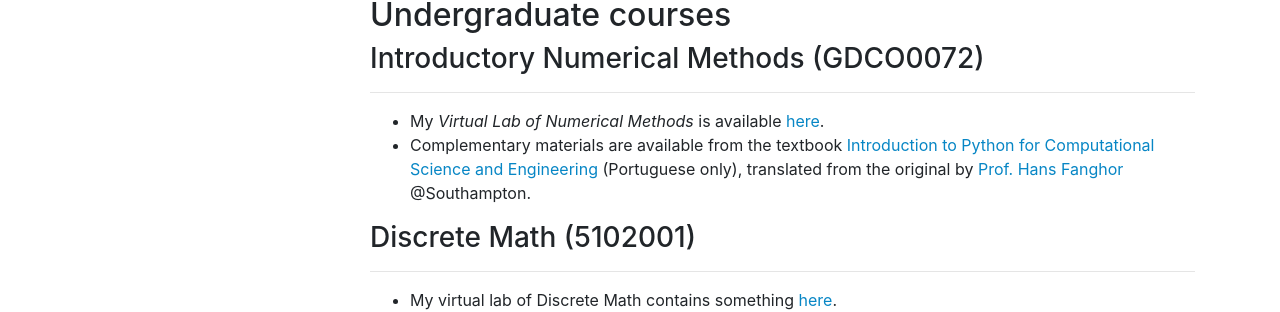
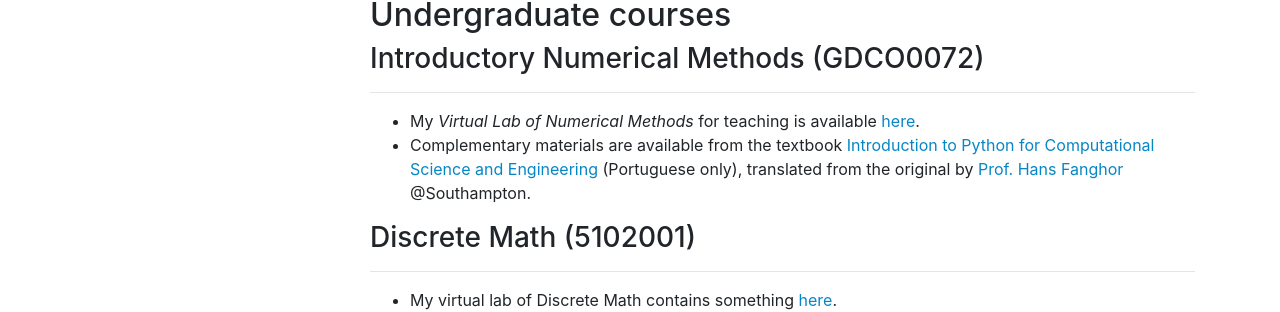
Before and after one commit to gcpeixoto/gcpeixoto.github.io, a Jekyll site: the page built from _pages/teaching.md, in a window 1280 px wide and 900 px high, scrolled down 1075 px. Shown: the part 149-461 px from the top of the window. Built offline with Jekyll 4.4.1, drawn with Linux system fonts in a browser that asks for light colours.

Commit message:
Update CN link.

```diff
--- a/_includes/components/courses/grad/calcnum.md
+++ b/_includes/components/courses/grad/calcnum.md
@@ -2,5 +2,5 @@
 ---
 
 
-- My *Virtual Lab of Numerical Methods* is available [here](https://github.com/gcpeixoto/ipynb-lab-metodos-numericos).
+- My *Virtual Lab of Numerical Methods* for teaching is available [here](https://gcpeixoto.github.io/ipynb-lab-metodos-numericos).
 - Complementary materials are available from the textbook [Introduction to Python for Computational Science and Engineering](https://gcpeixoto.github.io/lecture-ipynb) (Portuguese only), translated from the original by [Prof. Hans Fanghor](https://fangohr.github.io) @Southampton.
```
